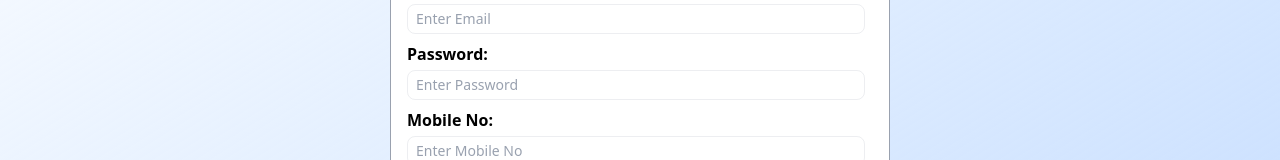
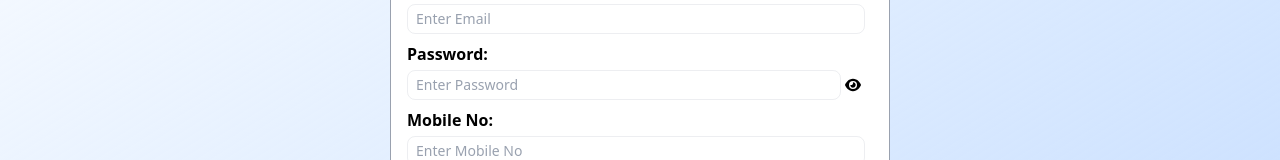
Before and after one commit to Vandana6261/todo-taskflow, a React app in the folder frontend/: page /signUp in a window 1280 px wide. Shown: the part 314-474 px from the top of the page. Built offline with nearby package versions, Linux system fonts and the light colour scheme; no server answers; the HTML template or start-up script is replaced by a standard one.

Commit message:
feat:- add state to make password visible and nonvisible as per user action

```diff
--- a/frontend/src/pages/SignUp.jsx
+++ b/frontend/src/pages/SignUp.jsx
@@ -3,12 +3,15 @@ import { MdCancel } from "react-icons/md";
 import useTodoContext from "../context/TodoContext";
 import { redirect, useNavigate } from 'react-router-dom';
 import Loader from "../components/Loader";
+import { FaEye } from "react-icons/fa6";
+import { FaEyeSlash } from "react-icons/fa6";
 
 function SignUp() {
   const { registerUser, getProfile, loadTodo, loadCat } = useTodoContext();
   const navigate = useNavigate();
   const [isLoading, setIsLoading] = useState(false);
   const [isRegistered, setIsRegistered] = useState(false);
+  const [isVisible, setIsVisible] = useState(false);
 
   const [formData, setFormData] = useState({
     firstName: "",
@@ -176,17 +179,20 @@ function SignUp() {
               <label htmlFor="password"
                 className="text-md font-semibold"
               >Password: </label>
+              <div className="flex gap-1 pr-1">
                 <input
-                type="password"
+                  type={isVisible ? "text" : "password"}
                   placeholder="Enter Password"
                   name="password"
                   value={formData.password}
                   minLength={8}
                   maxLength={20}
-                className="inputBase2 px-2 py-1"
+                  className="inputBase2 px-2 py-1 flex-1"
                   onChange={handleChange}
                   onBlur={handleBlur}
                 />
+                <button onClick={() => setIsVisible(!isVisible)}>{isVisible ? <FaEyeSlash /> : <FaEye />}</button>
+              </div>
               {errors.password && <p className="text-sm text-red-600">{errors.password}</p>}
             </div>
 
```
Lines whose indentation alone changed are shown as unchanged.
